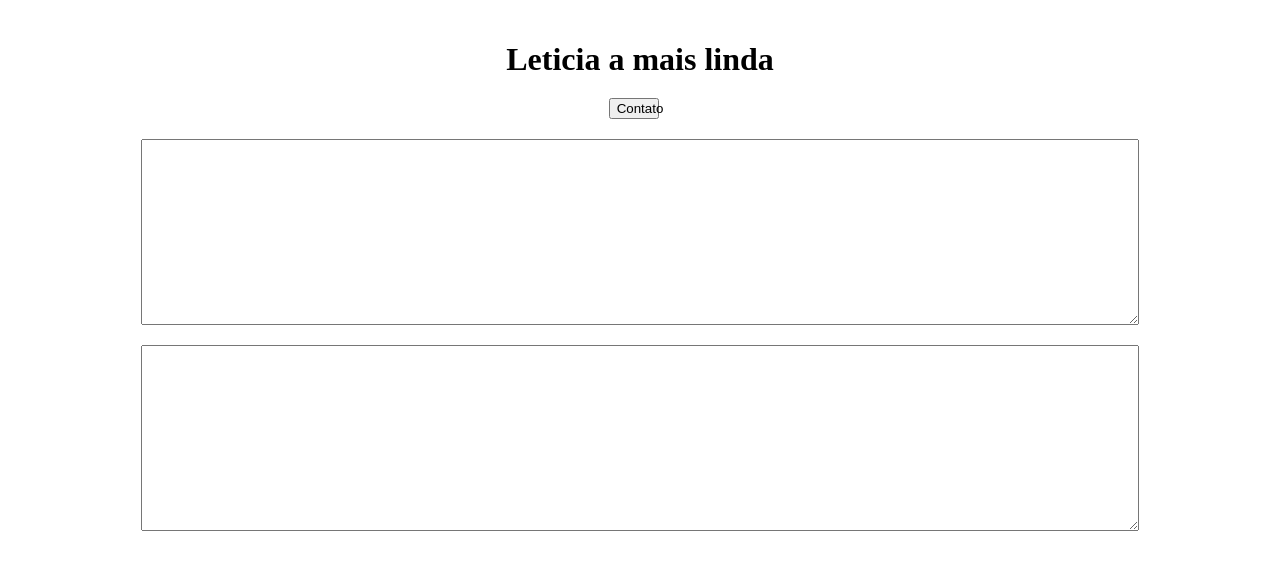
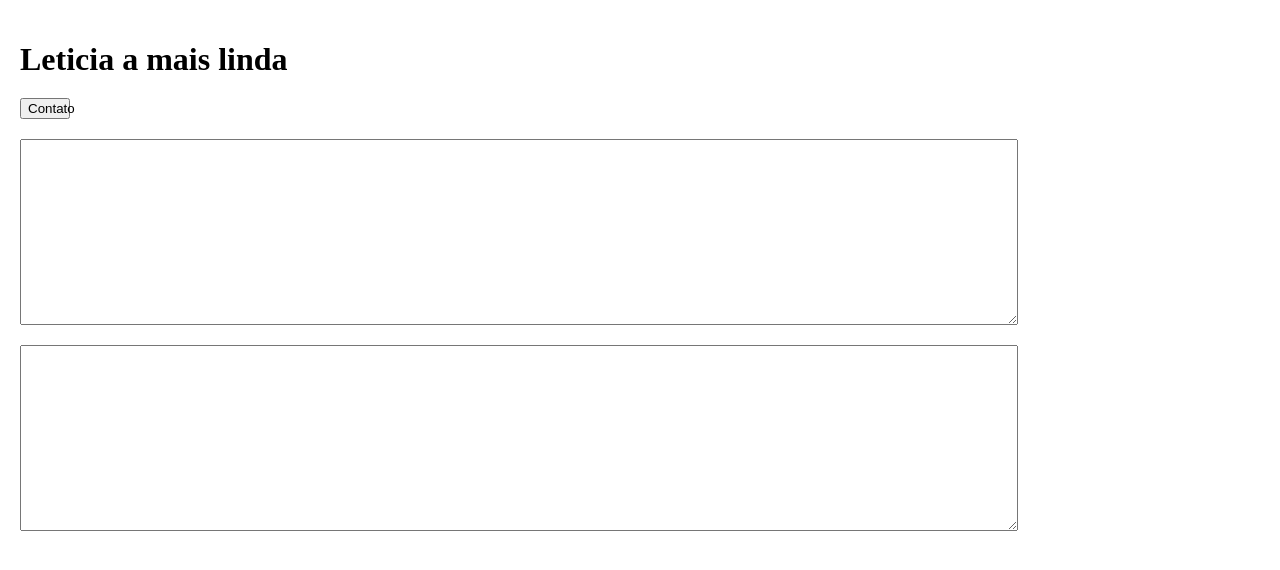
Before and after one commit to LucasBrunelli/PrimaxServer, a website: page src/pages/home.html in a window 1280 px wide. Drawn offline with Linux system fonts and the light colour scheme; no server answers.

Commit message:
first commit

```diff
--- a/src/pages/home.html
+++ b/src/pages/home.html
@@ -10,7 +10,7 @@
             margin: 20px; /* Adiciona uma margem ao redor do corpo da página */
             display: flex;
             flex-direction: column;
-            align-items: center;
+            align-items: flex-start; /* Alterado para alinhar à esquerda */
         }
 
         h1 {
```
